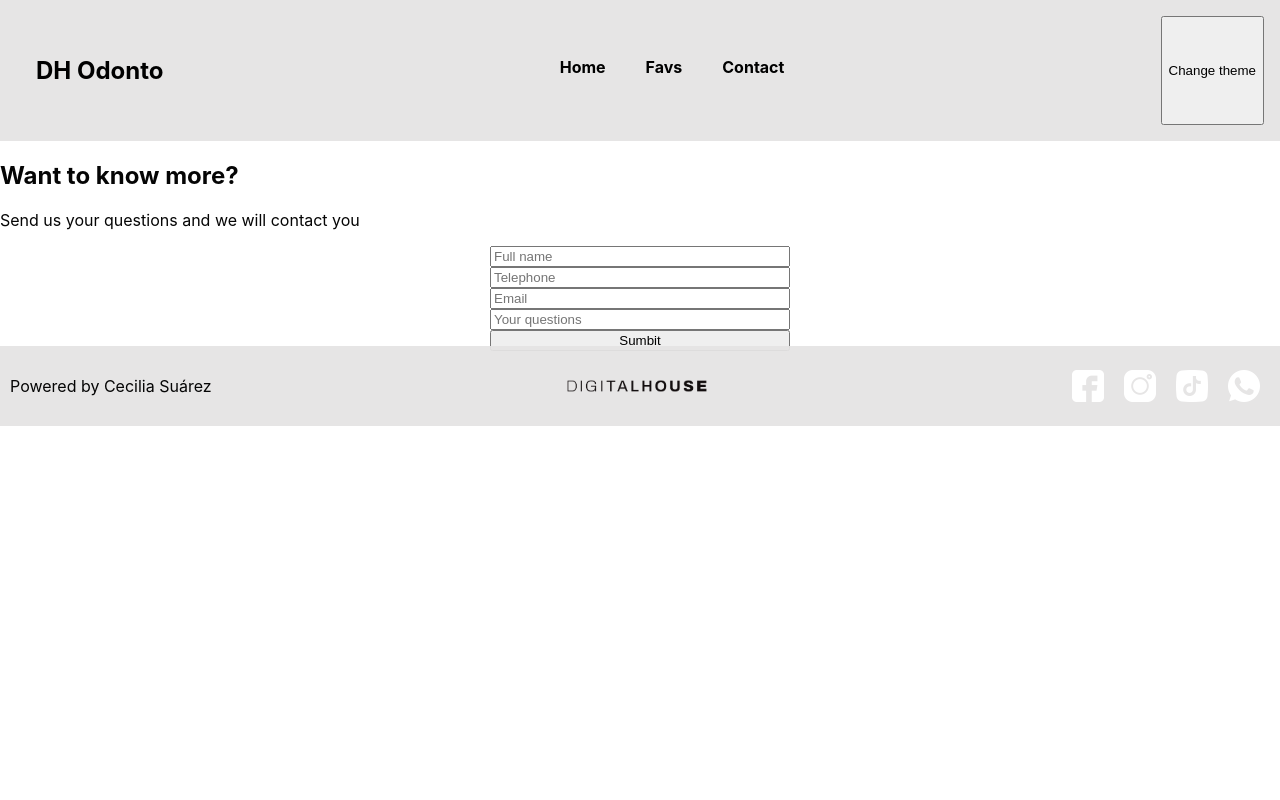
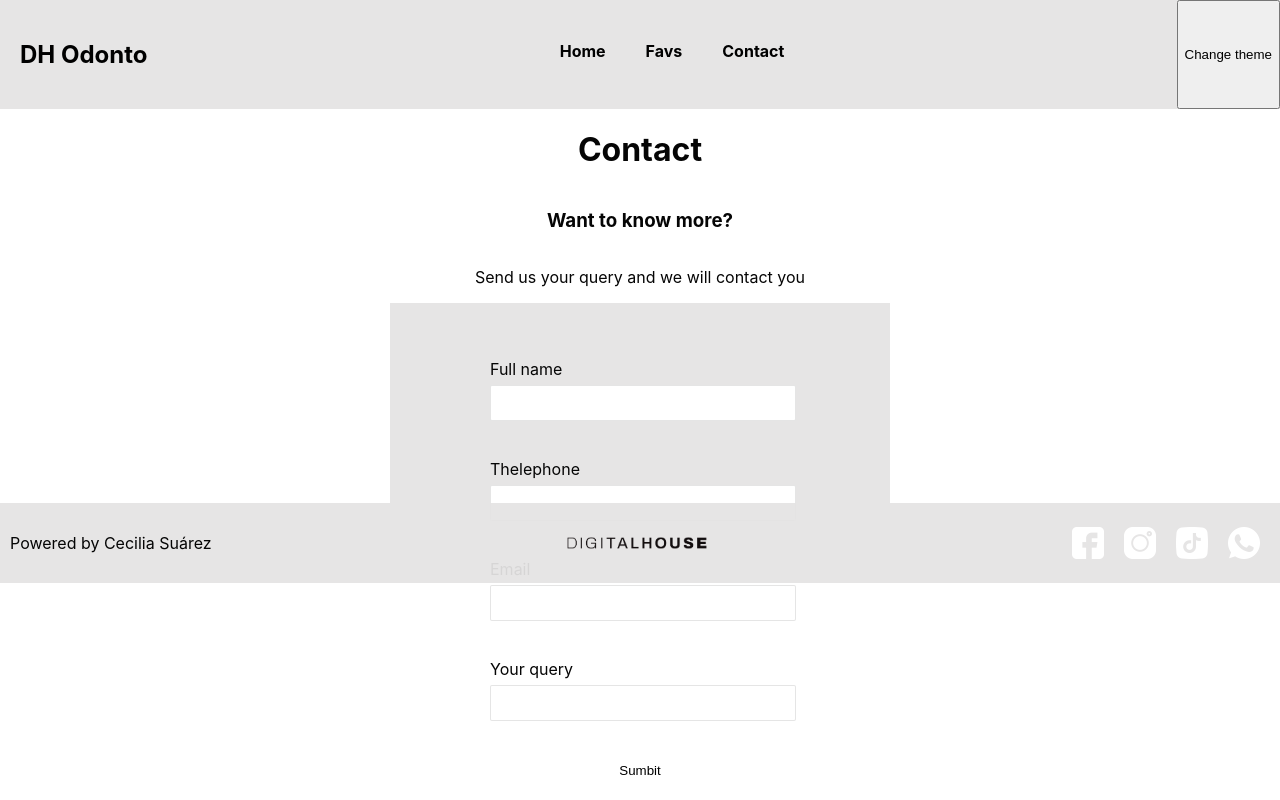
Before and after one commit to Cecilia-Suarez/ctd-esp-fe3-final, a React (Vite) app: page /contact in a window 1280 px wide. Built offline with nearby package versions, Linux system fonts and the light colour scheme; no server answers.

Commit message:
Avanzando en los estilos de detail y contact. + useNavigate a Detail

```diff
--- a/src/Components/Form.jsx
+++ b/src/Components/Form.jsx
@@ -29,13 +29,17 @@ const Form = () => {
     <div>
       {!show &&
         <form onSubmit={handleSumbit}>
-          <input type="text" placeholder="Full name" required value={user.fullName} onChange={(event) => setUser({ ...user, fullName: event.target.value.trim() })} />
+          <label htmlFor="">Full name</label>
+          <input type="text" required value={user.fullName} onChange={(event) => setUser({ ...user, fullName: event.target.value.trim() })} />
 
-          <input type="tel" placeholder="Telephone" value={user.telephone} onChange={(event) => setUser({ ...user, telephone: event.target.value })} />
+          <label htmlFor="">Thelephone</label>
+          <input type="tel" value={user.telephone} onChange={(event) => setUser({ ...user, telephone: event.target.value })} />
 
-          <input type="email" placeholder="Email" required value={user.email} onChange={(event) => setUser({ ...user, email: event.target.value })} />
+          <label htmlFor="">Email</label>
+          <input type="email" required value={user.email} onChange={(event) => setUser({ ...user, email: event.target.value })} />
 
-          <input type="text" placeholder="Your questions" required value={user.question} onChange={(event) => setUser({ ...user, question: event.target.value })} />
+          <label htmlFor="" >Your query</label>
+          <input type="text" required value={user.question} onChange={(event) => setUser({ ...user, question: event.target.value })} />
 
           <button>Sumbit</button>
 
--- a/src/Components/utils/global.context.jsx
+++ b/src/Components/utils/global.context.jsx
@@ -11,13 +11,14 @@ const initialState = {
   list: [],
   favs: JSON.parse(localStorage.getItem('favs')) || [],
   theme: lightTheme.light,
-  dentistDetail: {}
+  dentistDetail: {},
+  currentDentistIndex: 0,
 }
 
 const ContextProvider = ({ children }) => {
   const [state, dispatch] = useReducer(reducer, initialState)
 
-  const { list, favs, theme, dentistDetail } = state
+  const { list, favs, theme, dentistDetail, currentDentistIndex } = state
 
   const url = 'https://jsonplaceholder.typicode.com/users'
 
@@ -42,7 +43,7 @@ const ContextProvider = ({ children }) => {
   //Aqui deberan implementar la logica propia del Context, utilizando el hook useMemo
 
   return (
-    <ContextGlobal.Provider value={{ list, favs, dispatch, theme, dentistDetail, changeTheme }}>
+    <ContextGlobal.Provider value={{ list, favs, dispatch, theme, dentistDetail, changeTheme, currentDentistIndex }}>
       {children}
     </ContextGlobal.Provider>
   );
--- a/src/Pages/Contact.jsx
+++ b/src/Pages/Contact.jsx
@@ -1,13 +1,15 @@
 import React from 'react'
 import Form from '../Components/Form'
+import contactStyle from '../Styles/Contact.module.css'
 
 //Este componente debera ser estilado como "dark" o "light" dependiendo del theme del Context
 
 const Contact = () => {
   return (
-    <div>
-      <h2>Want to know more?</h2>
-      <p>Send us your questions and we will contact you</p>
+    <div className={contactStyle.container}>
+      <h1>Contact</h1>
+      <h3>Want to know more?</h3>
+      <p>Send us your query and we will contact you</p>
       <Form/>
     </div>
   )
--- a/src/Pages/Detail.jsx
+++ b/src/Pages/Detail.jsx
@@ -1,5 +1,5 @@
 import React, { useEffect } from 'react'
-import { useParams } from 'react-router-dom'
+import { useParams, useNavigate } from 'react-router-dom'
 import axios from 'axios'
 import doctor from '../../public/images/doctor.jpg'
 import { useContextGlobal } from '../Components/utils/global.context'
@@ -10,25 +10,43 @@ import detailStyle from '../Styles/Detail.module.css'
 
 const Detail = () => {
 
-  const { dentistDetail, dispatch, } = useContextGlobal()
+  const { list, dentistDetail, dispatch, currentDentistIndex } = useContextGlobal()
 
   const { name, email, phone, website, username } = dentistDetail
 
   const { id } = useParams()
-  console.log(id);
+  //console.log(id);
 
   const url = 'https://jsonplaceholder.typicode.com/users/' + id
 
   useEffect(() => {
     axios(url)
-      .then(response => dispatch({ type: 'GET_CHARACTER', payload: response.data }))
-  }, [])
+      .then(response => dispatch({ type: 'GET_CHARACTER', payload: response.data}))
+  }, [id, dispatch])
+
+
+  const navigate = useNavigate()
+
+  const handleNext = () => {
+    // Navegar al siguiente dentista en la lista
+    const nextIndex = (currentDentistIndex + 1) % list.length;
+    navigate(`/detail/${list[nextIndex].id}`);
+  };
+
+  const handlePrev = () => {
+    // Navegar al siguiente dentista en la lista
+    const prevIndex = (currentDentistIndex - 1) % list.length;
+    navigate(`/detail/${list[prevIndex].id}`);
+  };
+
+
 
   return (
     <>
       <div >
         <h1>Detail Dentist</h1>
         <div className={detailStyle.containerDetail}>
+          <button onClick={handlePrev}>⇦</button>
           <img src={doctor} alt="" />
           <div className={detailStyle.containerText}>
             <h2>{name} {username}</h2>
@@ -36,6 +54,7 @@ const Detail = () => {
             <h4>☎ {phone}</h4>
             <h4>🌐{website}</h4>
           </div>
+          <button onClick={handleNext}>⇨</button>
         </div>
       </div>
     </>
--- a/src/Pages/Favs.jsx
+++ b/src/Pages/Favs.jsx
@@ -1,5 +1,6 @@
 import React from "react";
 import Card from "../Components/Card";
+import cardGridStyle from '../Styles/Cards.module.css'
 import { useContextGlobal } from "../Components/utils/global.context";
 
 //Este componente debera ser estilado como "dark" o "light" dependiendo del theme del Context
@@ -11,7 +12,7 @@ const Favs = () => {
   return (
     <>
       <h1>Dentists Favs</h1>
-      <div className="card-grid">
+      <div className={cardGridStyle.cardGrid}>
         {favs.map(fav => <Card dentist={fav} key={fav.id}/>)}
       </div>
     </>
--- a/src/Reducer/Reducer.js
+++ b/src/Reducer/Reducer.js
@@ -8,7 +8,7 @@ export const reducer = (state, action) => {
             return { ...state, theme: action.payload };
         //OPCIONALES:
         case 'GET_CHARACTER': //✔️
-            return {...state, dentistDetail: action.payload}
+            return {...state, dentistDetail: action.payload, currentDentistIndex: state.list.findIndex(dentist => dentist.id === action.payload.id) };
         case 'DELETE_FAV': //✔️
             return {...state, favs: state.favs.filter(fav => fav.id !== action.payload)}
     }
--- /dev/null
+++ b/src/Styles/Contact.module.css
@@ -0,0 +1,43 @@
+.container {
+    display: flex;
+    justify-content: center;
+    align-items: center;
+    flex-direction: column;
+}
+
+form {
+    background-color: #e5e4e4ef;
+    padding: 50px 100px
+}
+
+form>label,
+input {
+    display: block;
+    width: 100%;
+    font-size: 12pt;
+    line-height: 24pt;
+}
+
+form>input {
+    margin-bottom: 24pt;
+    border: 1px solid rgba(0, 0, 0, .1);
+    border-radius: 2px
+}
+
+form>input:focus {
+    border: 1px solid #6bd4b1
+}
+
+form>button{
+    background-color: white;
+    width: 90px;
+    transition: .2s all ease-in-out;
+    align-self: center;
+    border: none;
+    padding: 10px;
+}
+
+form>button:hover{
+    background-color: black;
+    color: white;
+}
--- a/src/Styles/Detail.module.css
+++ b/src/Styles/Detail.module.css
@@ -3,6 +3,10 @@
     flex-direction: row;
     align-items: center;
     justify-content: center;
+}
+
+.containerDetail>button{
+    margin: 0 10%;
 }
 
 .containerDetail>img {
--- a/src/Styles/Navbar.module.css
+++ b/src/Styles/Navbar.module.css
@@ -2,7 +2,8 @@ nav {
     display: flex;
     width: 100%;
     justify-content: space-between;
-    padding: 1rem;
+
+
     box-sizing: border-box;
     background-color: #e5e4e4ef;
 }
```
